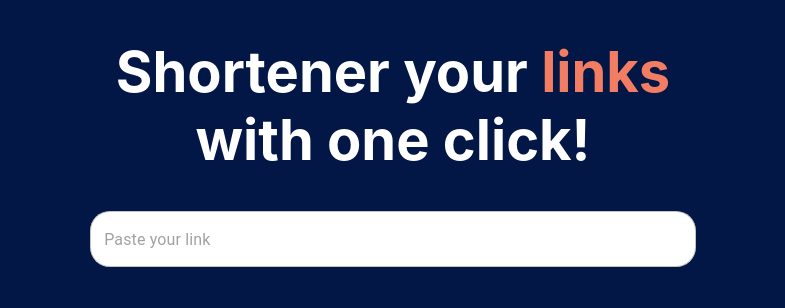
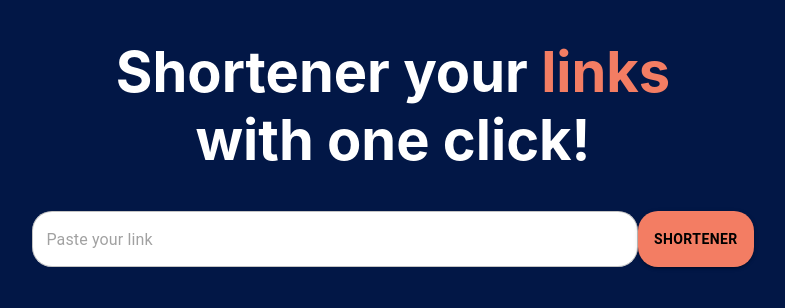
Before and after one commit to julianofirme/url-shortener-client, a React (Create React App) app: page / in a window 1280 px wide. Shown: the top 308 px of the page, without its empty margins (247-1032 px from the left). Built offline with nearby package versions, Linux system fonts and the light colour scheme; no server answers; the HTML template or start-up script is replaced by a standard one.

Commit message:
feat: search button component

```diff
--- a/src/components/SearchButton/index.tsx
+++ b/src/components/SearchButton/index.tsx
@@ -1,13 +1,24 @@
-import { ReactNode } from 'react';
+import { Button, Stack } from '@mui/material';
+import React from 'react';
 
 interface SearchButtonProps {
-
+  value: string;
+  onClick: () => void;
 }
 
-function SearchButton({  }: SearchButtonProps) {
+function SearchButton({ value, onClick }: SearchButtonProps) {
   return (
     <>
-
+      <Stack spacing={2} direction="row">
+        <Button sx={{
+          height: '56px',
+          background: '#F37D63',
+          borderRadius: '20px',
+          margin: '12px',
+          color: '#000',
+          fontWeight: 'bold'
+        }} variant="contained">{value}</Button>
+      </Stack>
     </>
   );
 }
--- a/src/pages/Home.tsx
+++ b/src/pages/Home.tsx
@@ -1,6 +1,7 @@
 import { Box, Container } from '@mui/material';
 import React, { useContext } from 'react';
 import Input from '../components/Input';
+import SearchButton from '../components/SearchButton';
 import { UrlContext } from '../providers/urlProvider';
 
 function Home() {
@@ -25,6 +26,7 @@ function Home() {
 
       <Box sx={{ display: 'flex', justifyContent: 'center', alignItems: 'center' }}>
         <Input placeholder={'Paste your link'} onChange={handleChange} />
+        <SearchButton value="Shortener" onClick={() => {}} />
       </Box>
     </Container>
   );
```
